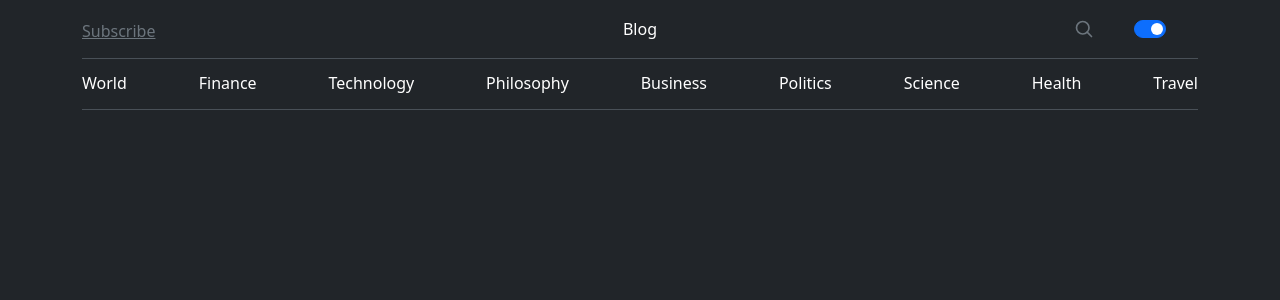
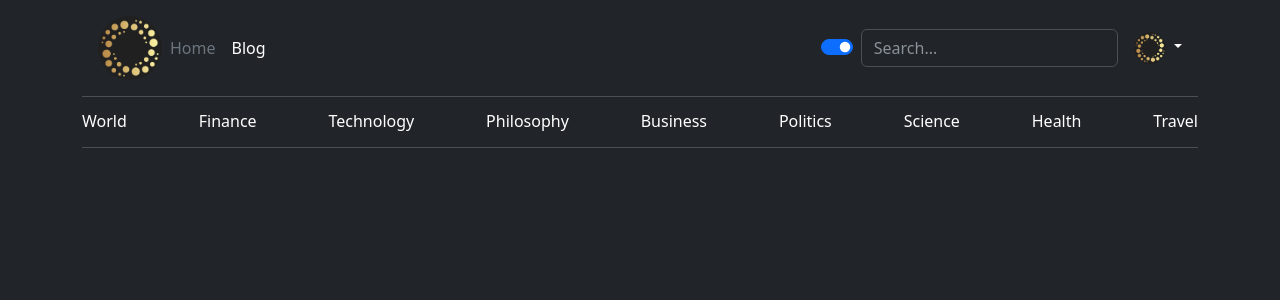
Before and after one commit to PeterHinge/mysite, a Django app: page /blog/ in a window 1280 px wide. Shown: the top 300 px of the page. Run offline with Django 4.2, Linux system fonts and the light colour scheme; data that the repository does not hold is empty.

Commit message:
changed header

```diff
--- a/src/blog/templates/blog/article.html
+++ b/src/blog/templates/blog/article.html
@@ -21,8 +21,4 @@
 
   </div>
 
-  <script>
-  $('#commentForm').trigger("reset");
-  </script>
-
 {% endblock %}
--- a/src/blog/views.py
+++ b/src/blog/views.py
@@ -4,8 +4,14 @@ from .models import Article
 
 def home(request):
     published_articles = Article.published_articles.all()
-    return render(request, 'blog/home.html', {'articles' : published_articles})
+    context = {
+        'articles' : published_articles
+        }
+    return render(request, 'blog/home.html', context = context)
 
 def single_article(request, article):
     article = get_object_or_404(Article, slug=article, status='published')
-    return render(request, 'blog/article.html', {'article' : article})
+    context = {
+        'article' : article
+        }
+    return render(request, 'blog/article.html', context = context)
--- a/src/templates/base_site.html
+++ b/src/templates/base_site.html
@@ -1,3 +1,5 @@
+{% load static %}
+
 <!DOCTYPE html>
 <html lang="en" data-bs-theme="dark">
   <head>
@@ -13,33 +15,37 @@
 
     <!-- header -->
     <div class="container">
-      <header class="border-bottom lh-1 py-3">
-        <div class="row flex-nowrap justify-content-between align-items-center">
-          <div class="col-4 pt-1">
-            <a class="link-secondary" href="#">Subscribe</a>
-          </div>
-          <div class="col-4 text-center">
-            <a class="blog-header-logo text-body-emphasis text-decoration-none" href="#">Blog</a>
-          </div>
-          <div class="col-4 d-flex justify-content-end align-items-center">
-            <a class="link-secondary" href="#" aria-label="Search">
-              <svg xmlns="http://www.w3.org/2000/svg" width="20" height="20" fill="none" stroke="currentColor" stroke-linecap="round" stroke-linejoin="round" stroke-width="2" class="mx-3" role="img" viewBox="0 0 24 24"><title>Search</title><circle cx="10.5" cy="10.5" r="7.5"></circle><path d="M21 21l-5.2-5.2"></path></svg>
+      <header class="p-3 border-bottom">
+          <div class="d-flex flex-wrap align-items-center justify-content-center justify-content-lg-start">
+            <a href="/" class="d-flex align-items-center link-body-emphasis text-decoration-none">
+              <img src="{% static 'logo.png' %}" width="64" height="64" class="rounded-circle">
             </a>
 
-             <!-- light/dark toggle -->
-              <div class="form-check form-switch mx-4">
-                <input
-                  class="form-check-input p-2"
-                  type="checkbox"
-                  role="switch"
-                  id="flexSwitchCheckChecked"
-                  checked
-                  onclick="darkToggle()"
-                />
-              </div>
+            <ul class="nav col-12 col-lg-auto me-lg-auto mb-2 justify-content-center mb-md-0">
+              <li><a href="#" class="nav-link px-2 link-secondary">Home</a></li>
+              <li><a href="#" class="nav-link px-2 link-body-emphasis">Blog</a></li>
+            </ul>
 
+            <!-- light/dark toggle -->
+            <div class="form-check form-switch">
+              <input class="form-check-input" type="checkbox" id="theme-mode" checked>
+            </div>
+
+            <form class="col-12 col-lg-auto mb-3 mb-lg-0 me-lg-3" role="search">
+              <input type="search" class="form-control" placeholder="Search..." aria-label="Search">
+            </form>
+
+            <div class="dropdown text-end">
+              <a href="#" class="d-block link-body-emphasis text-decoration-none dropdown-toggle" data-bs-toggle="dropdown" aria-expanded="false">
+                <img src="{% static 'logo.png' %}" width="32" height="32" class="rounded-circle">
+              </a>
+              <ul class="dropdown-menu text-small" style="">
+                <li><a class="dropdown-item" href="#">Profile</a></li>
+                <li><hr class="dropdown-divider"></li>
+                <li><a class="dropdown-item" href="#">Sign out</a></li>
+              </ul>
+            </div>
           </div>
-        </div>
       </header>
     </div>
 
@@ -61,28 +67,20 @@
     </div>
 
 
-
     <!-- page content -->
     {% block content %}
     {% endblock %}
 
     <script src="https://cdn.jsdelivr.net/npm/bootstrap@5.3.0/dist/js/bootstrap.bundle.min.js" integrity="sha384-geWF76RCwLtnZ8qwWowPQNguL3RmwHVBC9FhGdlKrxdiJJigb/j/68SIy3Te4Bkz" crossorigin="anonymous"></script>
     <script>
-      function darkToggle() {
-        var element = document.body;
-        element.dataset.bsTheme =
-          element.dataset.bsTheme == "light" ? "dark" : "light";
-      }
-
-      function stepFunction(event) {
-        debugger;
-        var element = document.getElementsByClassName("collapse");
-        for (var i = 0; i < element.length; i++) {
-          if (element[i] !== event.target.ariaControls) {
-            element[i].classList.remove("show");
-          }
+    document.getElementById('theme-mode').addEventListener('click',()=>{
+        if (document.documentElement.getAttribute('data-bs-theme') == 'dark') {
+            document.documentElement.setAttribute('data-bs-theme','light')
         }
-      }
+        else {
+            document.documentElement.setAttribute('data-bs-theme','dark')
+        }
+    })
     </script>
   </body>
 </html>
```
